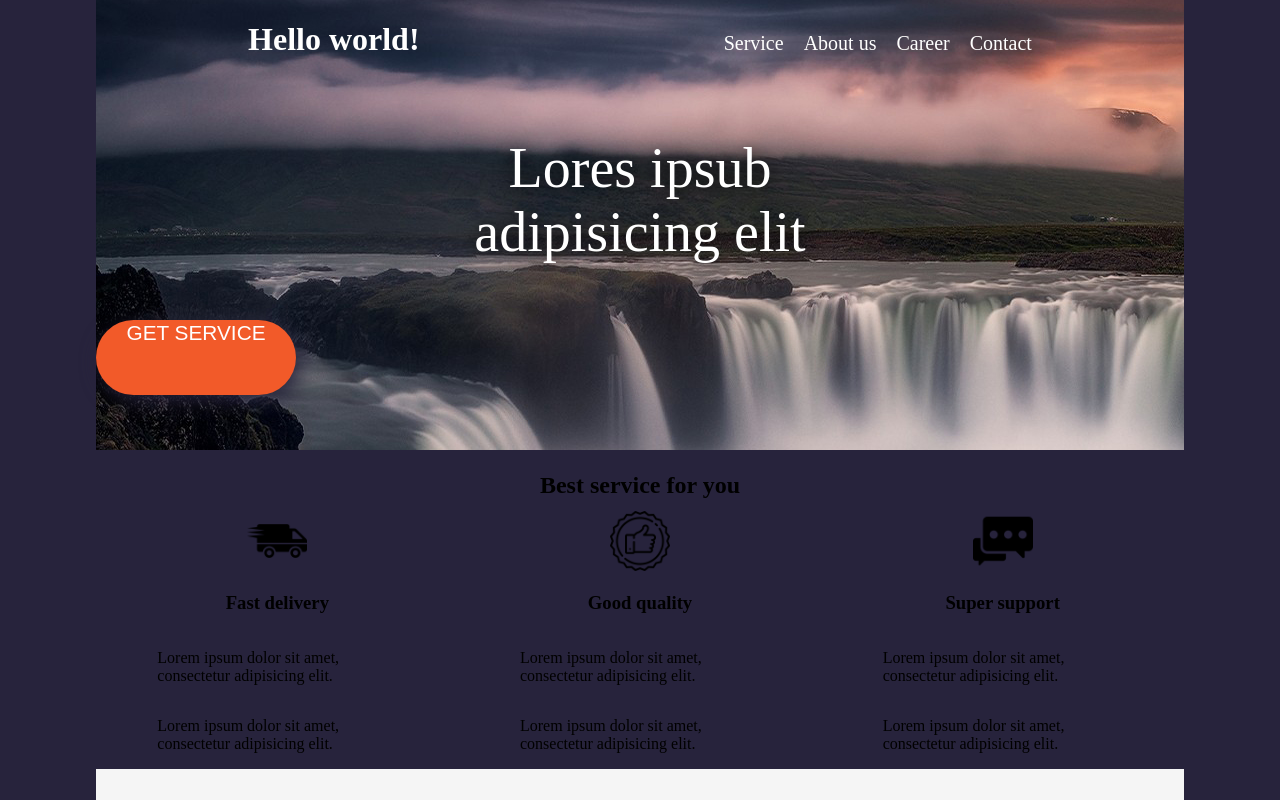
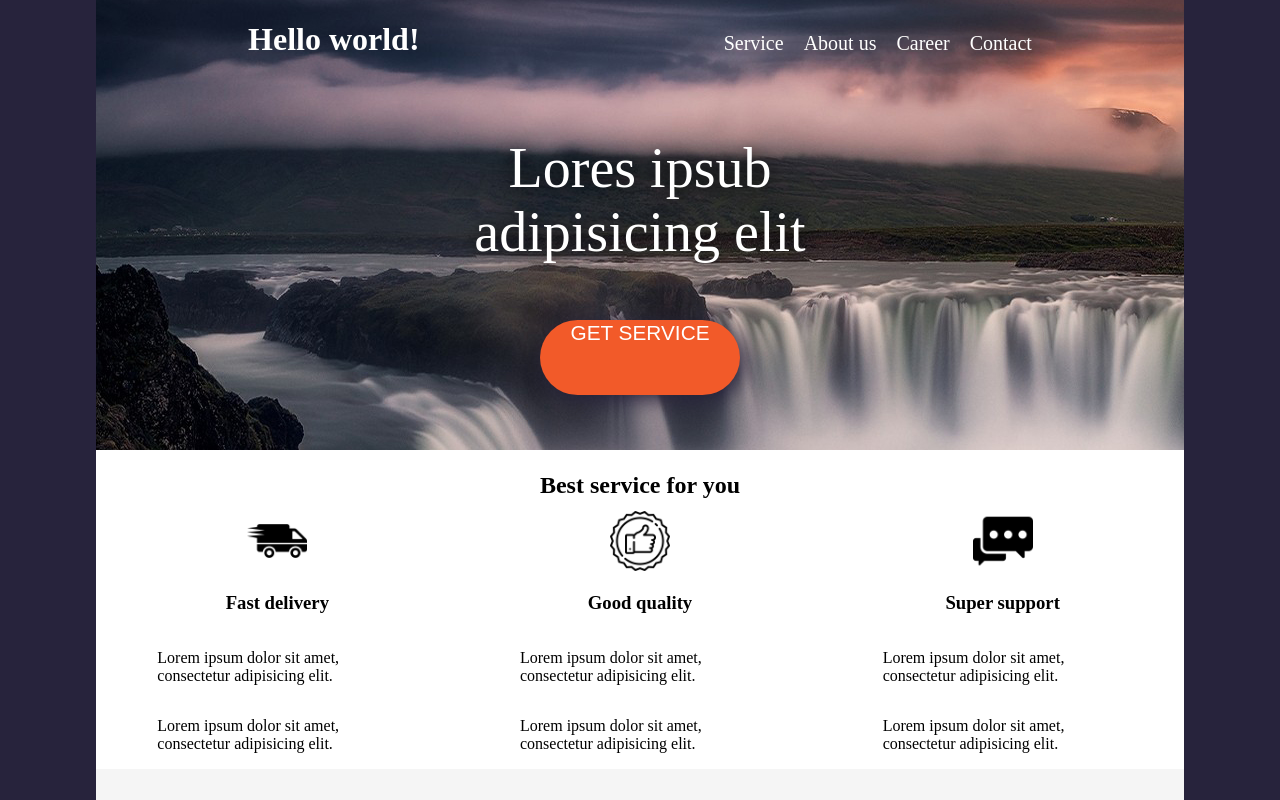
Before and after one commit to 500x500/500x500.github.io, a plain HTML site: page index.html in a window 1280 px wide. Shown: the top 800 px of the page. Drawn offline with Linux system fonts and the light colour scheme.

Commit message:
Update index.html

```diff
--- a/index.html
+++ b/index.html
@@ -5,7 +5,6 @@
     <title>Hello world!</title>
     <link rel="stylesheet" type="text/css" href="css/index.css">
     <link rel="icon" type="image/png" href="dog.png">
-
 </head>
 <body>
 <main class="content">
@@ -19,12 +18,12 @@
         <a href="">Contact</a>
     </nav>
     </div>
-    <p>Lores ipsub<br>adipisicing elit</p>
-    <button> Get service </button>
+    <div class="headcenter"><p>Lores ipsub<br>adipisicing elit</p>
+    <button> Get service </button></div>
 </header>
 
 <div>
-<div class="service">
+<article class="service">
     <h2 id="service">Best service for you</h2>
     <div class="table">
         <div class="col">
@@ -48,7 +47,7 @@
             <p> Lorem ipsum dolor sit amet, consectetur adipisicing elit.</p>
         </div>
 </div>
-</div>
+</article>
 
 <div class="ab" id="ab">
     <div class="ab1"><h2>About us</h2>
@@ -80,7 +79,7 @@
 
     <div class="career" id="career">
         <div class="dog"><img src="dog.png" alt="doge"></div>
-      <div><h2>Build your career with creative<br>thinking with us</h2>
+      <div class="carblock"><h2>Build your career with creative<br>thinking with us</h2>
         <p class="cartext"> Lorem ipsum dolor sit amet, consectetur adipisicing elit. Illo fugiat, maxime dignissimos accusamus veniam consequuntur architecto obcaecati porro quisquam quam ducimus, officia veritatis nulla facere repellendus explicabo. Animi quaerat dolorum nemo eius officiis ipsa vitae illo vero, perspiciatis ducimus porro voluptate quae alias dolorem, voluptatem fugit maxime vel repellat praesentium?</p>
     <button>Call now</button>
       </div>
```
